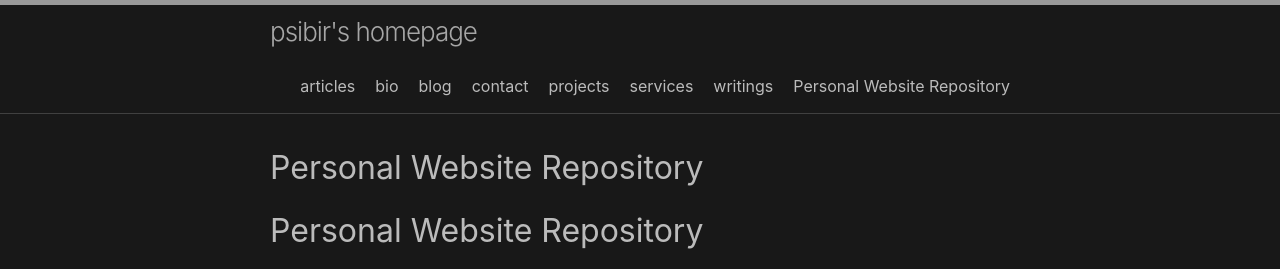
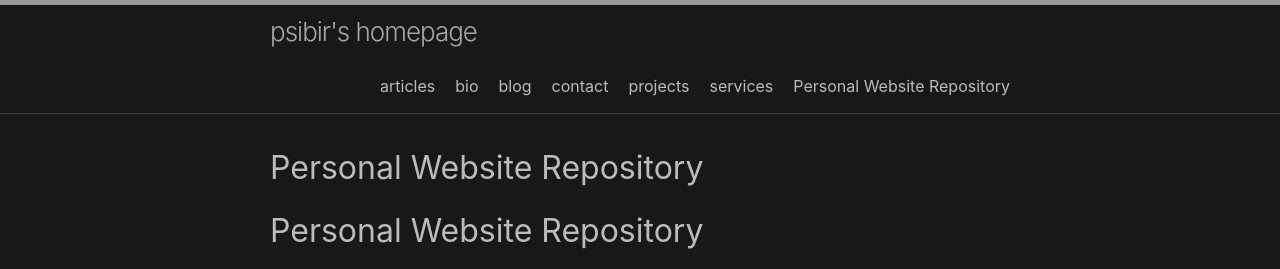
Before and after one commit to psibir/psibir.github.io, a Jekyll site: the page built from README.md, in a window 1280 px wide and 900 px high. Shown: the top 269 px of the window. Built offline with Jekyll 4.4.1, drawn with Linux system fonts in a browser that asks for light colours; our own code applies the rules of GitHub Pages for plain Markdown files; a script that is not in the unit is left out.

Commit message:
Update header.html

```diff
--- a/_includes/header.html
+++ b/_includes/header.html
@@ -20,7 +20,7 @@
         <div class="trigger">
           {%- for path in page_paths -%}
             {%- assign my_page = site.pages | where: "path", path | first -%}
-            {%- if my_page.title and my_page.title != "home" and my_page.title != "cheesemonger" and my_page.title != "consultation" -%}
+            {%- if my_page.title and my_page.title != "home" and my_page.title != "cheesemonger" and my_page.title != "consultation" and my_page.title != "writings"-%}
             <a class="page-link" href="{{ my_page.url | relative_url }}">{{ my_page.title | escape }}</a>
             {%- endif -%}
           {%- endfor -%}
```
